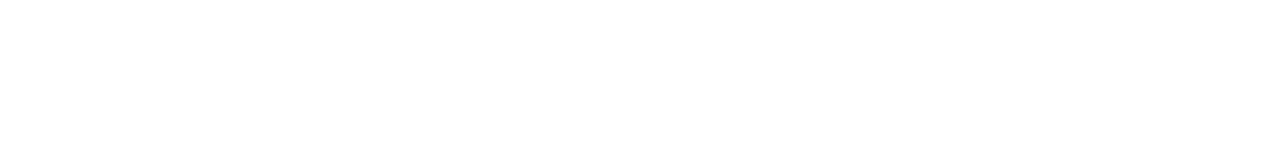
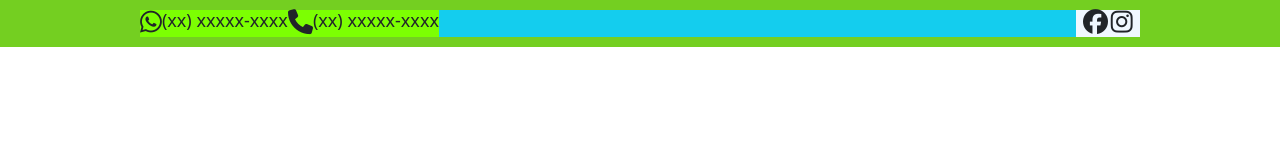
Before and after one commit to cimerx22/Academy, a plain HTML site: page public/index.html in a window 1280 px wide. Drawn offline with nearby package versions, Linux system fonts and the light colour scheme; a web font is replaced by a local one.

Commit message:
top bar em andamento

```diff
--- a/public/index.html
+++ b/public/index.html
@@ -2,33 +2,73 @@
 <html lang="en">
   <head>
     <meta charset="UTF-8" />
+
     <meta name="viewport" content="width=device-width, initial-scale=1.0" />
+
     <title>FOXFIT</title>
+
     <link rel="stylesheet" href="../src/style/style.css" />
+
+    <link
+      href="https://cdn.jsdelivr.net/npm/bootstrap@5.3.3/dist/css/bootstrap.min.css"
+      rel="stylesheet"
+      integrity="sha384-QWTKZyjpPEjISv5WaRU9OFeRpok6YctnYmDr5pNlyT2bRjXh0JMhjY6hW+ALEwIH"
+      crossorigin="anonymous"
+    />
+
     <meta name="description" content="" />
   </head>
   <body>
+
     <header>
-        <div class="top-bar">
+
+      <div class="top-bar">
+
+        <div class="contact">
+
+          <div class="icon-contact">
+            <i class="fa-brands fa-whatsapp"></i>
+            <h5>(xx) xxxxx-xxxx</h5>
+          </div>
+
+          <div class="icon-phone">
+            <i class="fa-solid fa-phone"></i>
+            <h5>(xx) xxxxx-xxxx</h5>
+          </div>
 
         </div>
+
+        <div class="social-media">
+            <div class="container-sm">
+                <i class="fa-brands fa-facebook"></i>
+                <i class="fa-brands fa-instagram"></i>
+            </div>
+        </div>
+
+      </div>
     </header>
 
     <main>
+      <section>
+        <nav class="menu"></nav>
 
-        <section >
-            <nav class="menu">
-
-            </nav>
-
-            <section class="content">
-
-            </section>
-
-        </section>
-
+        <section class="content"></section>
+      </section>
     </main>
 
     <footer></footer>
+
+    <!-- script -->
+
+    <script
+      src="https://cdn.jsdelivr.net/npm/bootstrap@5.3.3/dist/js/bootstrap.bundle.min.js"
+      integrity="sha384-YvpcrYf0tY3lHB60NNkmXc5s9fDVZLESaAA55NDzOxhy9GkcIdslK1eN7N6jIeHz"
+      crossorigin="anonymous"
+    ></script>
+
+    <script
+      src="https://kit.fontawesome.com/644b762a65.js"
+      crossorigin="anonymous"
+    ></script>
   </body>
 </html>
--- a/src/style/style.css
+++ b/src/style/style.css
@@ -11,13 +11,9 @@
   --blue-dark: #0a1720;
   --green-dark: #74cf21;
   --green-light: #9ef176;
-
 }
 
-
-
 * {
-
   /* Resetar os propriedades dos elementos*/
 
   box-sizing: border-box;
@@ -25,9 +21,51 @@
   margin: 0;
 }
 
-html{
+html {
+  /* A cada 1 Rem equivale a 10px  */
 
-    /* A cada 1 Rem equivale a 10px  */
+  font-size: 62.5%;
+}
 
-    font-size: 62.5%;
+header {
+  width: 100vw;
+  background-color: var(--green-dark);
+  height: 47px;
+  display: flex;
+  justify-content: center;
+  align-items: center;
 }
+
+header .top-bar {
+  max-width: 1000px;
+  width: 1000px;
+  margin: auto;
+  background-color: rgb(20, 205, 238);
+  display: flex;
+  justify-content: space-between;
+}
+
+header .top-bar .contact {
+  background-color: #7cff02;
+  display: flex;
+}
+header .top-bar .social-media {
+  background-color: aliceblue;
+  display: flex;
+}
+
+header .top-bar .contact .icon-contact{
+  display: flex;
+}
+
+header .top-bar .contact .icon-phone{
+  display: flex;
+}
+
+header i{
+  font-size: 2.5rem;
+}
+
+header h5{
+  font-size: 1.8rem;
+}
```
